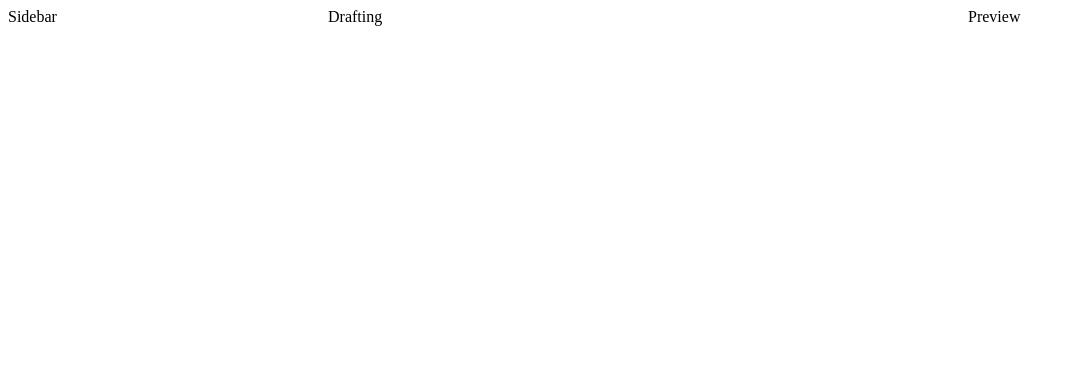
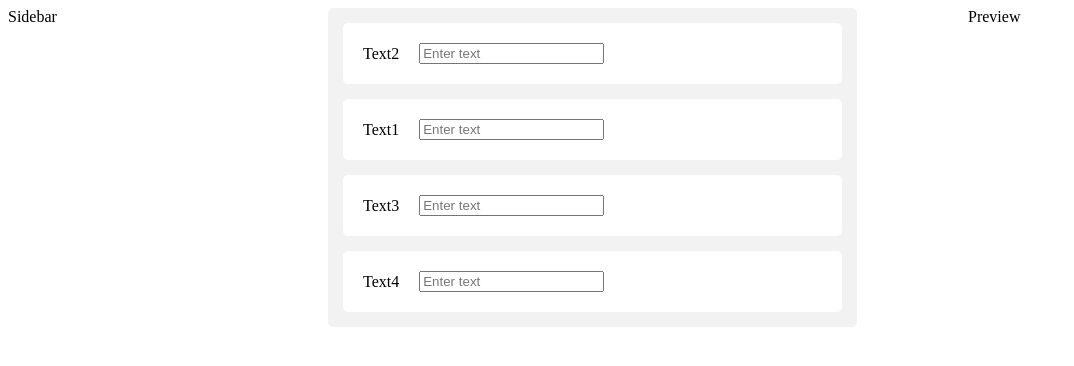
Before and after one commit to fanartie/vial, a React (Vite) app in the folder app/: page / in a window 1280 px wide. Shown: the top 366 px of the page, without its empty margins (0-1074 px from the left). Built offline with nearby package versions, Linux system fonts and the light colour scheme.

Commit message:
add drag-drop column for editor

```diff
--- a/app/package.json
+++ b/app/package.json
@@ -10,6 +10,9 @@
     "preview": "vite preview"
   },
   "dependencies": {
+    "@dnd-kit/core": "^6.3.1",
+    "@dnd-kit/sortable": "^10.0.0",
+    "@dnd-kit/utilities": "^3.2.2",
     "@emotion/react": "^11.14.0",
     "@emotion/styled": "^11.14.0",
     "@fontsource/roboto": "^5.2.5",
--- /dev/null
+++ b/app/src/components/FormBuilder/Editor.tsx
@@ -0,0 +1,44 @@
+import { useFormBuilderContext } from "./context";
+import {
+  SortableContext,
+  verticalListSortingStrategy,
+} from "@dnd-kit/sortable";
+import Item from "./Item";
+import { closestCorners, DndContext } from "@dnd-kit/core";
+import { arrayMove } from "@dnd-kit/sortable";
+
+const Editor = () => {
+  const { items, setState }: any = useFormBuilderContext();
+
+  const getItemPos = (id: any) =>
+    items.findIndex((item: any) => item.id === id);
+
+  const handleDragEnd = (event: any) => {
+    const { active, over } = event;
+    if (active.id === over.id) {
+      return;
+    }
+    setState((prevState: any) => {
+      const originalPos = getItemPos(active.id);
+      const newPos = getItemPos(over.id);
+
+      return {
+        ...prevState,
+        items: arrayMove(prevState.items, originalPos, newPos),
+      };
+    });
+  };
+
+  return (
+    <div className="column">
+      <DndContext collisionDetection={closestCorners} onDragEnd={handleDragEnd}>
+        <SortableContext items={items} strategy={verticalListSortingStrategy}>
+          {items.map((item: any) => (
+            <Item item={item} key={item.id} />
+          ))}
+        </SortableContext>
+      </DndContext>
+    </div>
+  );
+};
+export default Editor;
--- /dev/null
+++ b/app/src/components/FormBuilder/Item.tsx
@@ -0,0 +1,25 @@
+import { useSortable } from "@dnd-kit/sortable";
+import { CSS } from "@dnd-kit/utilities";
+
+const Item = (props: any) => {
+  const { item } = props;
+  const { attributes, listeners, setNodeRef, transform, transition }: any =
+    useSortable({ id: item.id });
+
+  const style = { transition, transform: CSS.Transform.toString(transform) };
+
+  return (
+    <div
+      ref={setNodeRef}
+      {...attributes}
+      {...listeners}
+      className="item"
+      style={style}
+    >
+      <label>{item.label}</label>
+      <input type={item.type} placeholder={item.placeholder} />
+    </div>
+  );
+};
+
+export default Item;
--- a/app/src/components/FormBuilder/context.tsx
+++ b/app/src/components/FormBuilder/context.tsx
@@ -3,7 +3,37 @@ import { createContext, useContext, useState } from "react";
 export const FormBuilderContext = createContext({});
 
 const defaultState = {
-  layoutItems: [],
+  items: [
+    {
+      id: 2,
+      label: "Text2",
+      type: "text",
+      value: "",
+      placeholder: "Enter text",
+    },
+    {
+      id: 1,
+      label: "Text1",
+      type: "text",
+      value: "",
+      placeholder: "Enter text",
+    },
+
+    {
+      id: 3,
+      label: "Text3",
+      type: "text",
+      value: "",
+      placeholder: "Enter text",
+    },
+    {
+      id: 4,
+      label: "Text4",
+      type: "text",
+      value: "",
+      placeholder: "Enter text",
+    },
+  ],
 };
 
 export const FormBuilderProvider = ({ children }: any) => {
--- /dev/null
+++ b/app/src/components/FormBuilder/index.css
@@ -0,0 +1,22 @@
+.column {
+  background-color: #f2f2f3;
+  border-radius: 5px;
+  padding: 15px;
+  width: 80%;
+  max-width: 500px;
+  display: flex;
+  flex-direction: column;
+  gap: 15px;
+}
+
+.item {
+  background-color: white;
+  border-radius: 5px;
+  /* width: 100%; */
+  padding: 20px;
+  display: flex;
+  align-items: center;
+  justify-content: flex-start;
+  gap: 20px;
+  touch-action: none;
+}
--- a/app/src/components/FormBuilder/index.tsx
+++ b/app/src/components/FormBuilder/index.tsx
@@ -1,5 +1,8 @@
 import { Grid } from "@mui/material";
 import { FormBuilderProvider } from "./context";
+
+import Editor from "./Editor";
+import "./index.css";
 
 const FormBuilder = () => {
   return (
@@ -9,7 +12,7 @@ const FormBuilder = () => {
           <div>Sidebar</div>
         </Grid>
         <Grid size={6}>
-          <div>Drafting</div>
+          <Editor />
         </Grid>
         <Grid size={3}>Preview</Grid>
       </Grid>
```
Also changed, not shown: app/src/components/FormBuilder/useFormBuilder.ts (deleted, +0 -27 lines), 1 other file (tests, documents, lock files or other folders).
